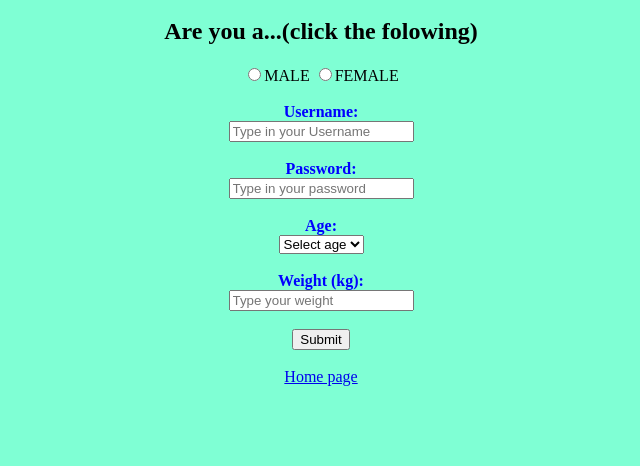
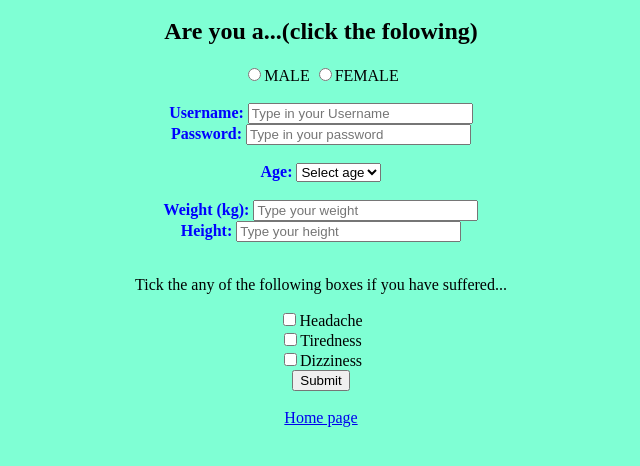
Before and after one commit to coderduckx/HydRight, a plain HTML site: page templates/loginpage.html in a window 1280 px wide. Shown: the part 48-514 px from the top of the page, without its empty margins (315-955 px from the left). Drawn offline with Linux system fonts and the light colour scheme.

Commit message:
added checklist

```diff
--- a/templates/loginpage.html
+++ b/templates/loginpage.html
@@ -24,13 +24,13 @@
 				<input TITLE="Click me if you are a male" type="radio" name="Gender" value="male">MALE
 				<input  TITLE="Click me if you are a female" type="radio" name="Gender" value="female">FEMALE
 				 <br><br>
-				<strong>Username:<br></strong>
-				<input type="text" placeholder="Type in your Username" class="hello"  name="Username">
-				<br><br>
-				<strong>Password:<br></strong>
-				<input type="password" placeholder="Type in your password" class="hello" name="Password"> <br><br>
+				<strong>Username:</strong>
+				<input size=25% type="text" placeholder="Type in your Username" class="hello"  name="Username"> <br>
 
-				<strong> Age: <br></strong>
+				<strong>Password:</strong>
+				<input size=25% type="password" placeholder="Type in your password" class="hello" name="Password"> <br><br>
+
+				<strong> Age: </strong>
 				<select name="Age">
 				<option value="" selected disabled>Select age</option>
 				<option value="under 16">under 16</option>
@@ -40,9 +40,17 @@
 				<option value="65+">65+</option>
 
 				</select><BR><BR>
-				<strong>Weight (kg):<br></strong>
-				<input type="text" placeholder="Type your weight" class="weight"  name="Weight">
-				<br><br>
+				<strong>Weight (kg):</strong>
+				<input size=25% type="text" placeholder="Type your weight" class="weight"  name="Weight">
+				<br>
+
+				<strong>Height:</strong>
+				<input size=25% type="text" placeholder="Type your height" class="height"  name="height"><br><br>
+				<p> Tick the any of the following boxes if you have suffered...</p>
+				<input type="checkbox" name="headache">Headache<br>
+				<input type="checkbox">Tiredness<br>
+				<input type="checkbox">Dizziness<br>
+
 				<input class="submitbutton" type="submit"> <br><br>
 				<a href="http://yrs15.aimeec.co.uk/YRS2015Hydright">Home page</a>
 			</div>
```
